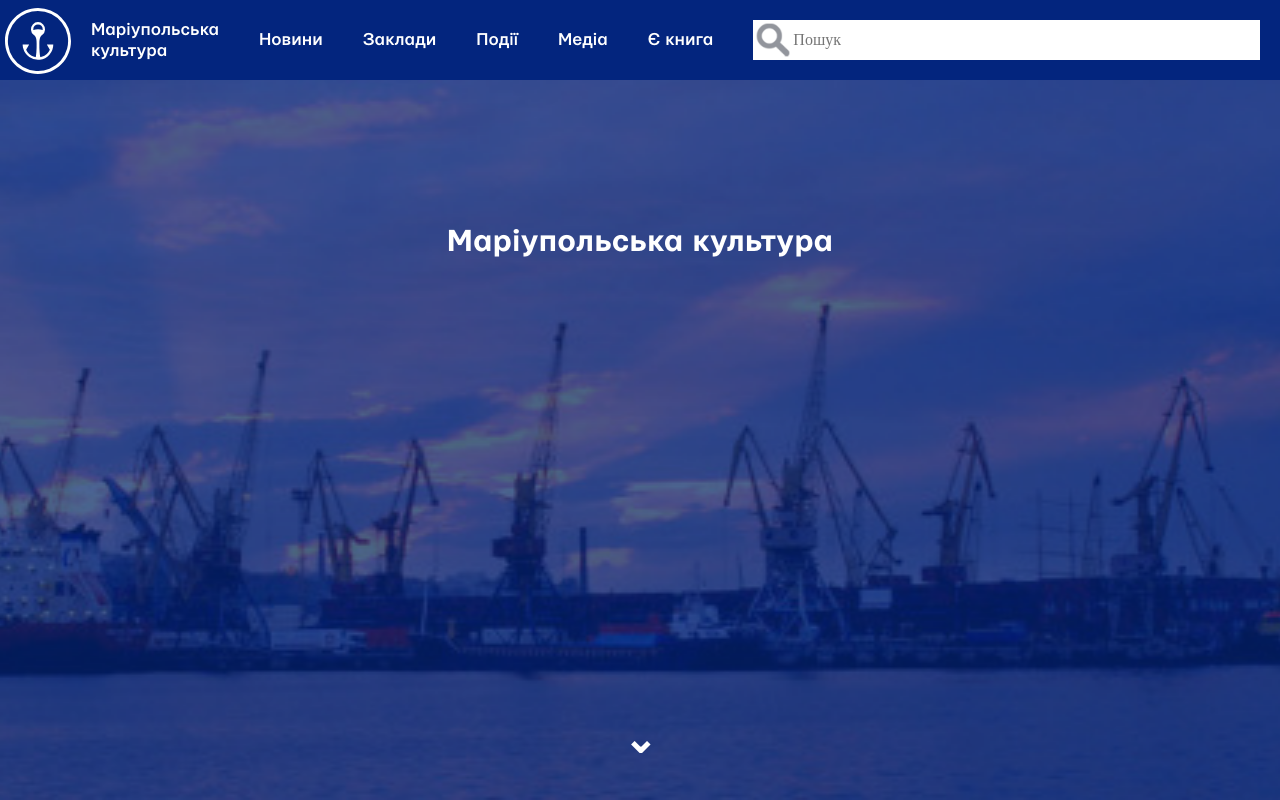
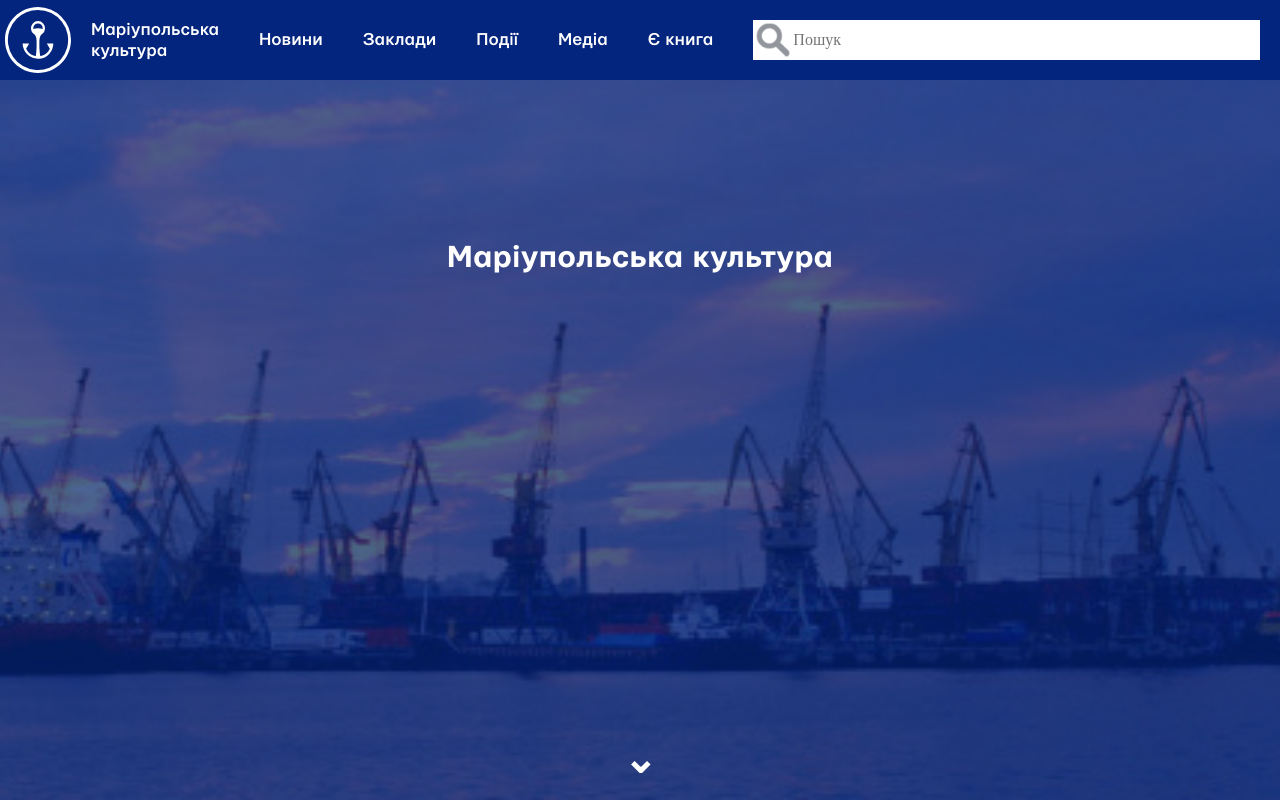
Before and after one commit to waridesu/CultSotialDev, a plain HTML site: page index.html in a window 1280 px wide. Shown: the top 800 px of the page. Drawn offline with Linux system fonts and the light colour scheme.

Commit message:
intro flex

```diff
--- a/css/style.css
+++ b/css/style.css
@@ -31,11 +31,12 @@ header {
 }
 
 header svg {
-    padding: 8px 0;
+    padding: 7px 0;
     padding-left: 5px;
 }
 
 .main-navigation {
+    background-color: #03257e;
     display: flex;
     margin: 0;
     padding: 0;
@@ -93,34 +94,33 @@ main {
 }
 
 .index-intro {
-    position: relative;
+    display: flex;
+    flex-direction: column;
+    justify-content: space-between;
+    align-items: center;
+    text-align: center;
     background-color: #03257e;
     background-image: url("../img/blue.png");
     height: calc(100vh - 80px);
     background-position: center;
     background-repeat: no-repeat;
     background-size: cover;
-}
-
-.index-intro h1, .index-intro button {
-    position: absolute;
-    left: 50%;
-    transform: translateX(-50%);
-}
-
-.index-intro h1 {
-    text-align: center;
-    top: 20%;
-    margin: 0;
-    font-family: 'Mariupol-Bold', sans-serif;
+    padding-top: 20vh;
+    padding-bottom: 2vh;
+    box-sizing: border-box;
     color: #fff;
 }
 
+
+.index-intro h1 {
+    margin: 0;
+    font-family: 'Mariupol-Bold', sans-serif;
+
+}
+
 .index-intro button {
-    position: absolute;
-    bottom: 5%;
+    color: #fff;
     border: none;
-    color: #fff;
     background-color: transparent;
     font-size: 40px;
     font-weight: 900;
@@ -398,18 +398,14 @@ footer {
 }
 
 @media (max-width: 900px) {
-    header {
-        background-color: #03257e;
-    }
     .main-navigation li {
         display: none;
     }
     .main-navigation li:first-child {
         display: block;
-        line-height: 1.12;
     }
     .main-navigation.active li {
-        display: flex;
+        display: block;
     }
     .burger {
         position: relative;
```
